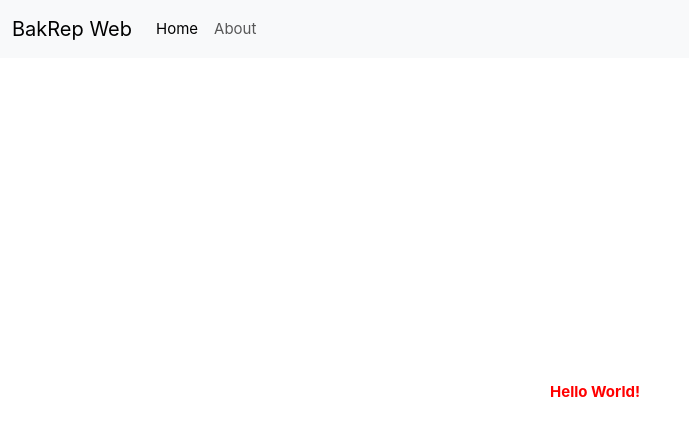
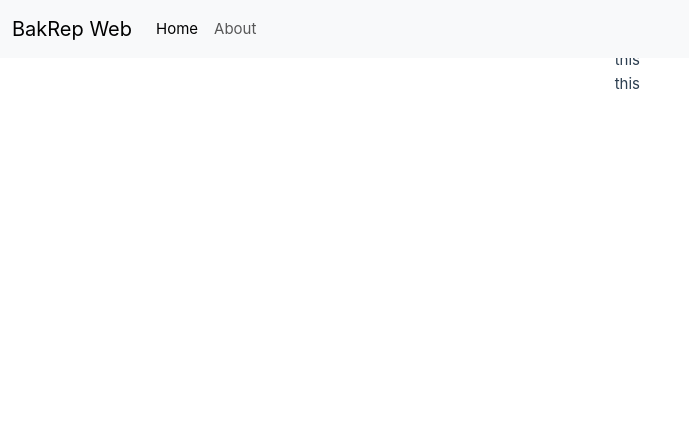
Before and after one commit to ag-computational-bio/bakrep-web, a Vue app: page / in a window 1280 px wide. Shown: the top 436 px of the page, without its empty margins (0-689 px from the left). Built offline with nearby package versions, Linux system fonts and the light colour scheme.

Commit message:
added necessary views

```diff
--- a/src/views/HomeView.vue
+++ b/src/views/HomeView.vue
@@ -3,7 +3,21 @@ import SearchWidget from "@/components/SearchWidget.vue";
 </script>
 
 <template>
-  <main>
-    <SearchWidget />
+  <main class="container">
+    <div class="row">
+      this
+    </div><div class="row">
+      this
+    </div><div class="row">
+      this
+    </div><div class="row">
+      this
+    </div>
   </main>
 </template>
+
+<style>
+main {
+  min-height: 100vh;
+}
+</style>
```
Also changed, not shown: src/views/DownloadView.vue (added), src/views/SearchView.vue (added).
